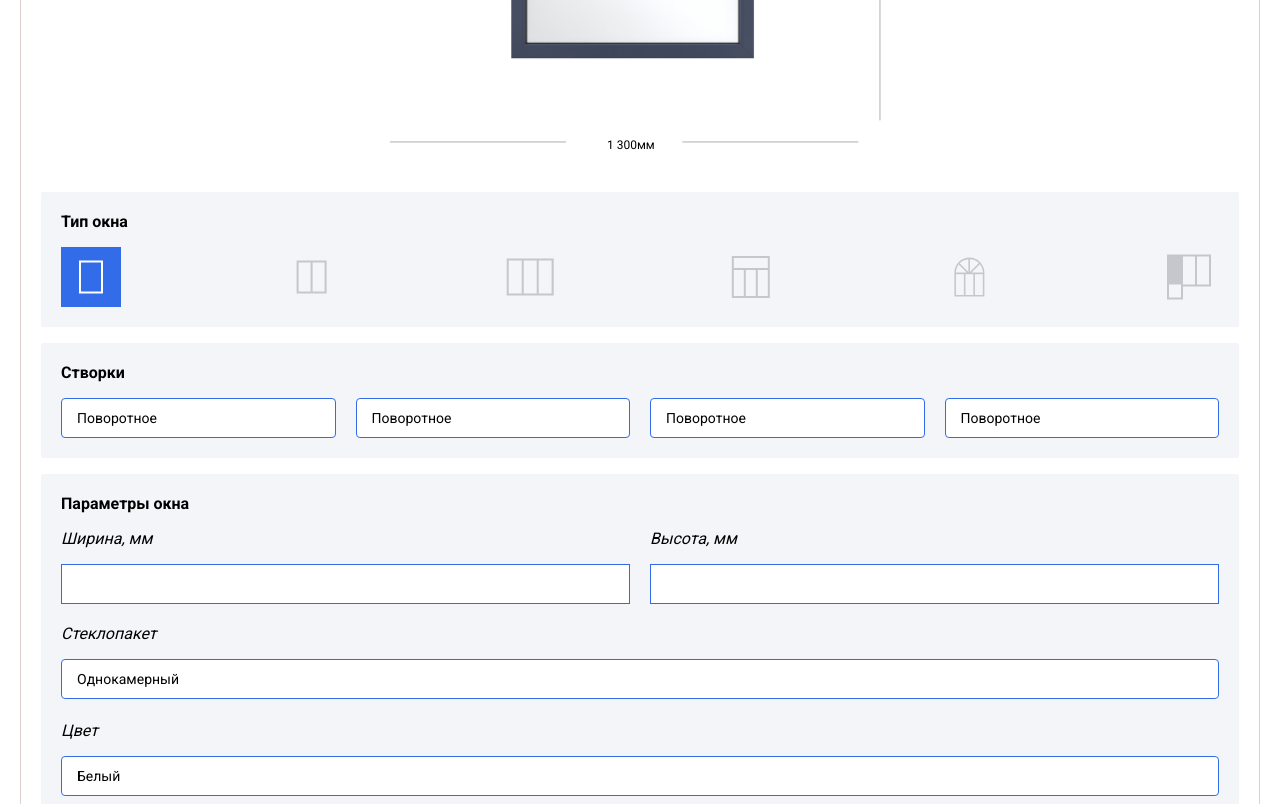
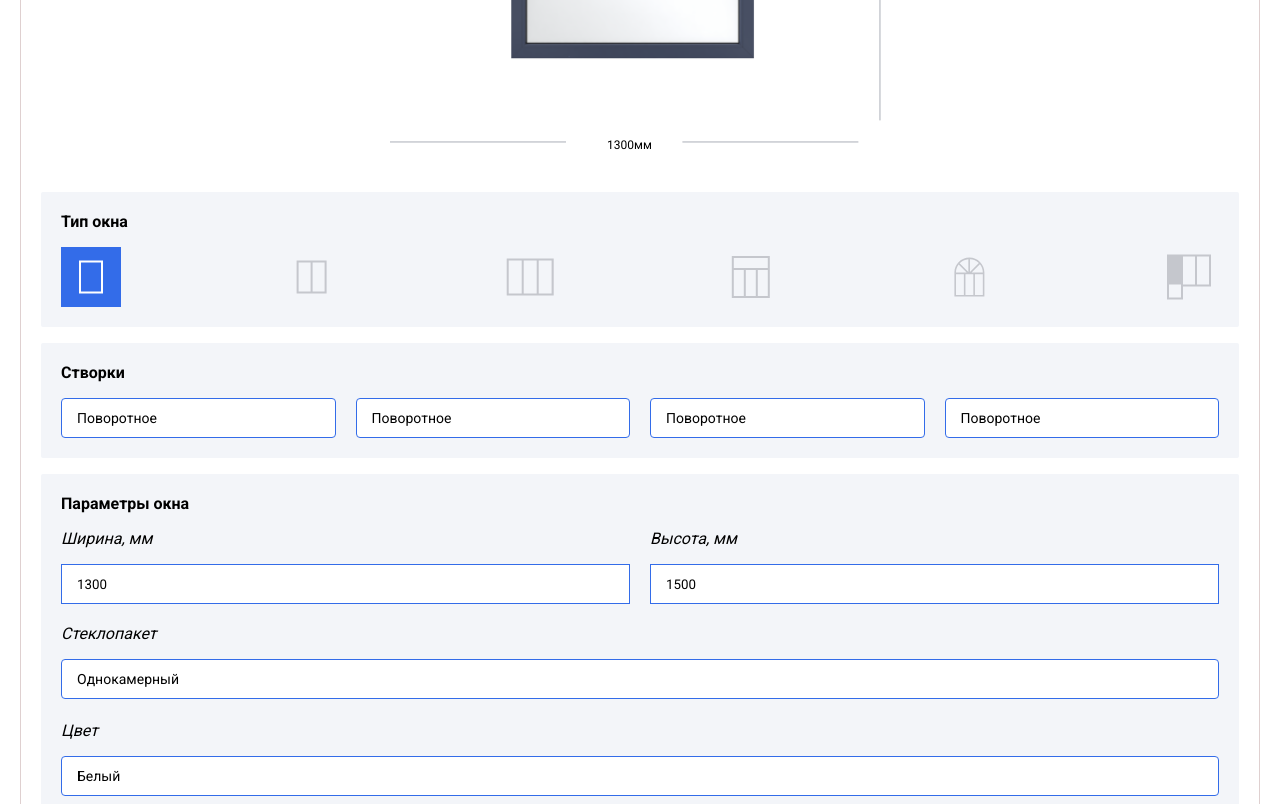
Before and after one commit to abdulaev05/wba, a Next.js app: page /calc in a window 1280 px wide. Shown: the part 600-1404 px from the top of the page. Built offline with nearby package versions, Linux system fonts and the light colour scheme.

Commit message:
added useInput

```diff
--- a/src/app/calc/page.tsx
+++ b/src/app/calc/page.tsx
@@ -1,24 +1,28 @@
-'use client';
-import { useRef } from 'react';
+"use client";
+import { useRef, useState } from "react";
+import useInput from "@/hooks/useInput";
 
-import ChoosingHelp from '@/components/ChoosingHelp';
-import SimpleSelector from '@/components/SimpleSelector';
+import ChoosingHelp from "@/components/ChoosingHelp";
+import SimpleSelector from "@/components/SimpleSelector";
 
 //styles
-import styles from '@/styles/pages/calculator.module.scss';
-import inputs from '@/styles/components/ui/inputs.module.scss';
+import styles from "@/styles/pages/calculator.module.scss";
+import inputs from "@/styles/components/ui/inputs.module.scss";
 
 //imgs
 
-import { windows } from '@/imgs/imgs';
+import { windows } from "@/imgs/imgs";
 
 const pageCalc = () => {
+  const width = useInput("1300");
+  const height = useInput("1500");
+
   const typesRef = useRef<HTMLDivElement>(null);
 
   const handleClickType = (e: any) => {
     const typeItems = typesRef.current?.children;
     if (typeItems) {
-      Array.from(typeItems).forEach((child) => {
+      Array.from(typeItems).forEach(child => {
         child.classList.remove(styles.options__types__item__active);
       });
     }
@@ -28,64 +32,68 @@ const pageCalc = () => {
 
   const stvorka_opt = [
     {
-      value: 'поворотное',
-      label: 'Поворотное',
+      value: "поворотное",
+      label: "Поворотное"
     },
     {
-      value: 'поворотно-откидное',
-      label: 'Поворотно-откидное',
+      value: "поворотно-откидное",
+      label: "Поворотно-откидное"
     },
     {
-      value: 'глухое',
-      label: 'Глухое',
+      value: "глухое",
+      label: "Глухое"
     },
     {
-      value: 'откидное',
-      label: 'Откидное',
-    },
+      value: "откидное",
+      label: "Откидное"
+    }
   ];
 
   const double_glazing_opt = [
     {
-      value: 'однокамерный',
-      label: 'Однокамерный',
+      value: "однокамерный",
+      label: "Однокамерный"
     },
     {
-      value: 'двухкамерный',
-      label: 'Двухкамерный',
+      value: "двухкамерный",
+      label: "Двухкамерный"
     },
     {
-      value: 'шумозащитный',
-      label: 'Шумозащитный',
-    },
+      value: "шумозащитный",
+      label: "Шумозащитный"
+    }
   ];
 
   const color_opt = [
     {
-      value: 'белый',
-      label: 'Белый',
+      value: "белый",
+      label: "Белый"
     },
     {
-      value: 'цветной',
-      label: 'Цветной',
-    },
+      value: "цветной",
+      label: "Цветной"
+    }
   ];
 
   return (
     <main>
       <section className={styles.calc}>
-        <div className="container">
+        <div className='container'>
           <div className={styles.container}>
             <div className={styles.window}>
               <div className={styles.window__content}>
                 <div className={styles.window__canvas}>
-                  <img className={styles.window__canvas__window} src={windows.window1_gl.src} alt="" />
+                  <img
+                    className={styles.window__canvas__window}
+                    src={windows.window1_gl.src}
+                    alt=''
+                  />
                   <div className={styles.window__canvas__bottom}>
-                    <span>1 300</span>
+                    <span>{width.value}</span>
                     <span>мм</span>
                   </div>
                   <div className={styles.window__canvas__right}>
-                    <span>1 300</span>
+                    <span>{height.value}</span>
                     <span>мм</span>
                   </div>
                 </div>
@@ -100,47 +108,89 @@ const pageCalc = () => {
                       className={`${styles.options__types__item} ${styles.options__types__item__active}`}
                       onClick={handleClickType}
                     >
-                      <svg viewBox="0 0 60 60" fill="currentColor" xmlns="http://www.w3.org/2000/svg">
-                        <path d="M18 13.5V46.5H42V13.5H18ZM40 44.5H20V15.5H40V44.5Z" fill="currentColor"></path>
-                      </svg>
-                    </div>
-                    <div className={styles.options__types__item} onClick={handleClickType}>
-                      <svg viewBox="0 0 60 60" fill="none" xmlns="http://www.w3.org/2000/svg">
+                      <svg
+                        viewBox='0 0 60 60'
+                        fill='currentColor'
+                        xmlns='http://www.w3.org/2000/svg'
+                      >
                         <path
-                          d="M15.5996 13.5V46.5H45.5996V13.5H15.5996ZM17.5996 44.5V15.5H29.5996V44.5H17.5996ZM43.5996 44.5H31.5996V15.5H43.5996V44.5Z"
-                          fill="currentColor"
+                          d='M18 13.5V46.5H42V13.5H18ZM40 44.5H20V15.5H40V44.5Z'
+                          fill='currentColor'
                         ></path>
                       </svg>
                     </div>
-                    <div className={styles.options__types__item} onClick={handleClickType}>
-                      <svg viewBox="0 0 60 60" fill="none" xmlns="http://www.w3.org/2000/svg">
+                    <div
+                      className={styles.options__types__item}
+                      onClick={handleClickType}
+                    >
+                      <svg
+                        viewBox='0 0 60 60'
+                        fill='none'
+                        xmlns='http://www.w3.org/2000/svg'
+                      >
                         <path
-                          d="M53.7002 13.5V11.5H6.7002V48.5H53.7002V13.5ZM8.7002 46.5V13.5H21.7002V46.5H8.7002ZM23.7002 46.5V13.5H36.7002V46.5H23.7002ZM38.7002 46.5V13.5H51.6002V46.5H38.7002Z"
-                          fill="currentColor"
+                          d='M15.5996 13.5V46.5H45.5996V13.5H15.5996ZM17.5996 44.5V15.5H29.5996V44.5H17.5996ZM43.5996 44.5H31.5996V15.5H43.5996V44.5Z'
+                          fill='currentColor'
                         ></path>
                       </svg>
                     </div>
-                    <div className={styles.options__types__item} onClick={handleClickType}>
-                      <svg viewBox="0 0 60 60" fill="none" xmlns="http://www.w3.org/2000/svg">
+                    <div
+                      className={styles.options__types__item}
+                      onClick={handleClickType}
+                    >
+                      <svg
+                        viewBox='0 0 60 60'
+                        fill='none'
+                        xmlns='http://www.w3.org/2000/svg'
+                      >
                         <path
-                          d="M11.7998 9V51H49.7998V9H11.7998ZM13.7998 49V23H23.7998V49H13.7998ZM25.7998 49V23H35.7998V49H25.7998ZM47.7998 49H37.7998V23H47.7998V49ZM47.7998 21H13.7998V11H47.7998V21Z"
-                          fill="currentColor"
+                          d='M53.7002 13.5V11.5H6.7002V48.5H53.7002V13.5ZM8.7002 46.5V13.5H21.7002V46.5H8.7002ZM23.7002 46.5V13.5H36.7002V46.5H23.7002ZM38.7002 46.5V13.5H51.6002V46.5H38.7002Z'
+                          fill='currentColor'
                         ></path>
                       </svg>
                     </div>
-                    <div className={styles.options__types__item} onClick={handleClickType}>
-                      <svg viewBox="0 0 60 60" fill="none" xmlns="http://www.w3.org/2000/svg">
+                    <div
+                      className={styles.options__types__item}
+                      onClick={handleClickType}
+                    >
+                      <svg
+                        viewBox='0 0 60 60'
+                        fill='none'
+                        xmlns='http://www.w3.org/2000/svg'
+                      >
                         <path
-                          d="M30.4004 10.5C22.1109 10.5 15.4004 17.2653 15.4004 25.6224V49.5H45.4004V25.6224C45.4004 17.2653 38.6899 10.5 30.4004 10.5ZM39.8741 16.0714L30.953 25.0653V12.1714C34.4267 12.251 37.5846 13.7633 39.8741 16.0714ZM29.3741 12.1714V25.0653L20.6899 16.3102C22.9004 14.002 25.9793 12.4102 29.3741 12.1714ZM19.6635 17.5837L27.6372 25.6224H16.9793C16.9793 22.598 18.0057 19.8122 19.6635 17.5837ZM16.9793 47.9082V27.2143H24.8741V47.9082H16.9793ZM26.453 47.9082V27.2143H34.3478V47.9082H26.453ZM43.8214 47.9082H35.9267V27.2143H43.8214V47.9082ZM32.6109 25.6224L40.9004 17.2653C42.7162 19.5735 43.8214 22.4388 43.8214 25.6224H32.6109Z"
-                          fill="currentColor"
+                          d='M11.7998 9V51H49.7998V9H11.7998ZM13.7998 49V23H23.7998V49H13.7998ZM25.7998 49V23H35.7998V49H25.7998ZM47.7998 49H37.7998V23H47.7998V49ZM47.7998 21H13.7998V11H47.7998V21Z'
+                          fill='currentColor'
                         ></path>
                       </svg>
                     </div>
-                    <div className={styles.options__types__item} onClick={handleClickType}>
-                      <svg viewBox="0 0 60 60" fill="none" xmlns="http://www.w3.org/2000/svg">
+                    <div
+                      className={styles.options__types__item}
+                      onClick={handleClickType}
+                    >
+                      <svg
+                        viewBox='0 0 60 60'
+                        fill='none'
+                        xmlns='http://www.w3.org/2000/svg'
+                      >
                         <path
-                          d="M8 7.5H52V39.4H24V52.5H8V7.5ZM10 37.5V50.5H22V37.5H10ZM22 35.5H10V9.5H22V35.5ZM24 37.5H36V9.5H24V37.5ZM38 37.5H50V9.5H38V37.5Z"
-                          fill="currentColor"
+                          d='M30.4004 10.5C22.1109 10.5 15.4004 17.2653 15.4004 25.6224V49.5H45.4004V25.6224C45.4004 17.2653 38.6899 10.5 30.4004 10.5ZM39.8741 16.0714L30.953 25.0653V12.1714C34.4267 12.251 37.5846 13.7633 39.8741 16.0714ZM29.3741 12.1714V25.0653L20.6899 16.3102C22.9004 14.002 25.9793 12.4102 29.3741 12.1714ZM19.6635 17.5837L27.6372 25.6224H16.9793C16.9793 22.598 18.0057 19.8122 19.6635 17.5837ZM16.9793 47.9082V27.2143H24.8741V47.9082H16.9793ZM26.453 47.9082V27.2143H34.3478V47.9082H26.453ZM43.8214 47.9082H35.9267V27.2143H43.8214V47.9082ZM32.6109 25.6224L40.9004 17.2653C42.7162 19.5735 43.8214 22.4388 43.8214 25.6224H32.6109Z'
+                          fill='currentColor'
+                        ></path>
+                      </svg>
+                    </div>
+                    <div
+                      className={styles.options__types__item}
+                      onClick={handleClickType}
+                    >
+                      <svg
+                        viewBox='0 0 60 60'
+                        fill='none'
+                        xmlns='http://www.w3.org/2000/svg'
+                      >
+                        <path
+                          d='M8 7.5H52V39.4H24V52.5H8V7.5ZM10 37.5V50.5H22V37.5H10ZM22 35.5H10V9.5H22V35.5ZM24 37.5H36V9.5H24V37.5ZM38 37.5H50V9.5H38V37.5Z'
+                          fill='currentColor'
                         ></path>
                       </svg>
                     </div>
@@ -167,21 +217,35 @@ const pageCalc = () => {
                   <div className={styles.options__title}>Параметры окна</div>
                   <div className={styles.options__window_options}>
                     <div className={styles.options__window_options__size}>
-                      <div className={styles.options__window_options__size__item}>
+                      <div
+                        className={styles.options__window_options__size__item}
+                      >
                         <p className={styles.options__title2}>Ширина, мм</p>
-                        <input className={inputs.square_input} type="number" name="width" />
+                        <input
+                          className={inputs.square_input}
+                          type='number'
+                          name='width'
+                          {...width}
+                        />
                       </div>
-                      <div className={styles.options__window_options__size__item}>
+                      <div
+                        className={styles.options__window_options__size__item}
+                      >
                         <p className={styles.options__title2}>Высота, мм</p>
-                        <input className={inputs.square_input} type="number" name="width" />
+                        <input
+                          className={inputs.square_input}
+                          type='number'
+                          name='width'
+                          {...height}
+                        />
                       </div>
                     </div>
                     <div className={styles.options__window_options__another}>
-                      <div className="">
+                      <div className=''>
                         <p className={styles.options__title2}>Стеклопакет</p>
                         <SimpleSelector options={double_glazing_opt} />
                       </div>
-                      <div className="">
+                      <div className=''>
                         <p className={styles.options__title2}>Цвет</p>
                         <SimpleSelector options={color_opt} />
                       </div>
@@ -189,12 +253,17 @@ const pageCalc = () => {
                   </div>
                 </div>
                 <div className={styles.options__container}>
-                  <div className={styles.options__title}>Дополнительные опции</div>
+                  <div className={styles.options__title}>
+                    Дополнительные опции
+                  </div>
                   <div className={styles.options__additional}>
-                    <div className="">
+                    <div className=''>
                       <div className={inputs.check_anim}>
-                        <input id="cbtest-19" type="checkbox" />
-                        <label className={inputs.check_box} htmlFor="cbtest-19"></label>
+                        <input id='cbtest-19' type='checkbox' />
+                        <label
+                          className={inputs.check_box}
+                          htmlFor='cbtest-19'
+                        ></label>
                       </div>
                     </div>
                   </div>
--- a/src/components/SimpleSelector.tsx
+++ b/src/components/SimpleSelector.tsx
@@ -47,7 +47,7 @@ const SimpleSelector: React.FC<SimpleSelectorProps> = ({ options }) => {
 
   const filterOptions = (searchText: string) => {
     if (!options) return [];
-    const newFilteredOptions = options.filter((option) => option.label.toLowerCase().includes(searchText.trim().toLowerCase()));
+    const newFilteredOptions = options.filter((option) => option.label.toLowerCase().includes(searchText.toLowerCase().trim()));
     // .sort((a, b) => a.label.localeCompare(b.label));
 
     return newFilteredOptions;
--- /dev/null
+++ b/src/hooks/useInput.tsx
@@ -0,0 +1,12 @@
+import { useState } from "react";
+
+const useInput = (initialValue: string) => {
+  const [value, setValue] = useState(initialValue);
+  const onChange = e => {
+    setValue(e.target.value);
+  };
+
+  return { value, onChange };
+};
+
+export default useInput;
```
